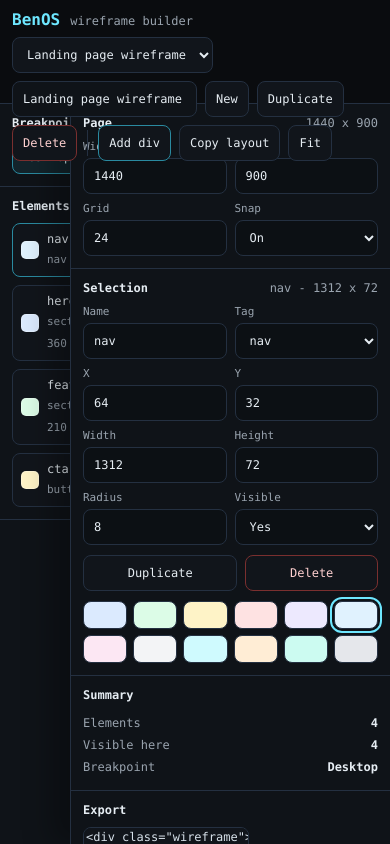
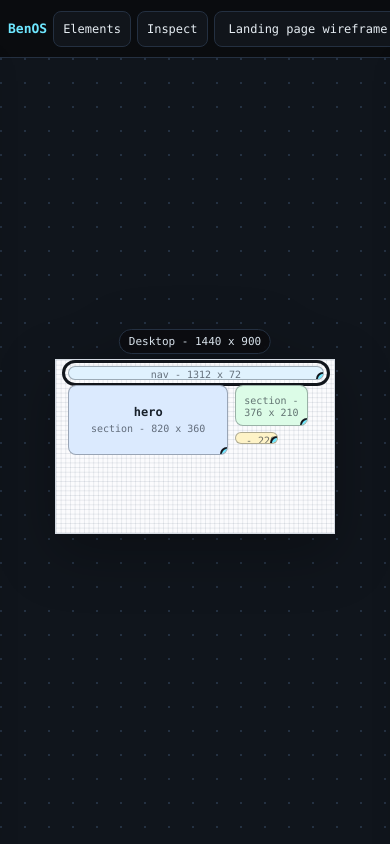
Before and after one commit to simplybenuk/BenOS, a website: page apps/wireframe-builder/index.html in a window 390 px wide. Drawn offline with Linux system fonts and the light colour scheme.

Commit message:
mobile usage added to wireframe builder

```diff
--- a/apps/wireframe-builder/index.html
+++ b/apps/wireframe-builder/index.html
@@ -37,13 +37,34 @@
     .palette{display:grid;grid-template-columns:repeat(6,1fr);gap:6px}.colorBtn{height:28px;border-radius:8px;padding:0}.colorBtn.active{outline:2px solid var(--accent);outline-offset:2px}
     .metric{display:grid;grid-template-columns:1fr auto;gap:8px;font:12px var(--mono);color:var(--muted);padding:4px 0}.metric strong{color:var(--text);font-weight:700}
     .code{height:260px;white-space:pre;overflow:auto;color:#d7e1ea}
-    .toast{position:fixed;left:50%;bottom:16px;transform:translateX(-50%);background:rgba(17,21,27,.96);border:1px solid var(--border);padding:10px 13px;border-radius:999px;font:12px var(--mono);opacity:0;pointer-events:none;transition:.16s;z-index:10}.toast.show{opacity:1}
-    @media(max-width:1120px){header{height:104px}main{height:calc(100vh - 104px);grid-template-columns:240px 1fr}.right{position:absolute;right:0;top:104px;bottom:0;width:320px;max-width:88vw;z-index:4;box-shadow:-18px 0 28px rgba(0,0,0,.3)}.grow,.status{display:none}}
+    .mobilePanels{display:none}.scrim{display:none}.toast{position:fixed;left:50%;bottom:16px;transform:translateX(-50%);background:rgba(17,21,27,.96);border:1px solid var(--border);padding:10px 13px;border-radius:999px;font:12px var(--mono);opacity:0;pointer-events:none;transition:.16s;z-index:10}.toast.show{opacity:1}
+    @media(max-width:1120px){
+      main{height:calc(100dvh - var(--header-h,62px));grid-template-columns:240px 1fr}
+      .mobilePanels{display:flex;gap:6px}.mobilePanels button{height:36px}#toggleElements{display:none}
+      .right{position:fixed;right:0;top:var(--header-h,62px);bottom:0;width:330px;max-width:92vw;z-index:8;box-shadow:-18px 0 28px rgba(0,0,0,.3);transform:translateX(105%);transition:transform .2s ease}.right.open{transform:translateX(0)}
+      .scrim{position:fixed;inset:var(--header-h,62px) 0 0;background:rgba(0,0,0,.45);border:0;z-index:7}.scrim.open{display:block}.grow,.status{display:none}
+    }
+    @media(max-width:760px){
+      header{height:58px;min-height:58px;flex-wrap:nowrap;overflow-x:auto;padding:8px;gap:6px;scrollbar-width:none}header::-webkit-scrollbar{display:none}
+      .brand{margin-right:0;flex:none}.brand span{display:none}.brand b{font-size:13px}
+      header button,header select,header input{flex:none;height:36px}.name{width:150px}.divider{display:none}
+      .mobilePanels{position:sticky;left:0}.mobilePanels button{padding:7px 9px}#toggleElements{display:block}
+      main{grid-template-columns:1fr}
+      .left,.right{position:fixed;top:var(--header-h,58px);bottom:0;width:min(360px,92vw);max-width:none;z-index:8;transition:transform .2s ease;box-shadow:0 12px 30px rgba(0,0,0,.4)}
+      .left{left:0;transform:translateX(-105%)}.left.open{transform:translateX(0)}
+      .right{right:0;transform:translateX(105%)}.right.open{transform:translateX(0)}
+      .viewport{min-width:0}.viewport #stage{padding:28px 20px 38px}.pageLabel{top:-30px;font-size:11px}.scrim{inset:var(--header-h,58px) 0 0}
+      .panel{padding:12px}.fields{gap:9px}.field input,.field select{min-height:38px;font-size:16px}.actions button{min-height:40px}.tab{height:40px}.row{min-height:48px}.row button{height:32px}
+    }
   </style>
 </head>
 <body>
-<header>
+<header id="appHeader">
   <a class="brand" href="../../index.html" aria-label="Back to BenOS"><b>BenOS</b><span>wireframe builder</span></a>
+  <div class="mobilePanels" aria-label="Panels">
+    <button id="toggleElements" aria-controls="elementsPanel" aria-expanded="false">Elements</button>
+    <button id="toggleInspector" aria-controls="inspectorPanel" aria-expanded="false">Inspect</button>
+  </div>
   <select id="projectSelect" aria-label="Saved wireframes"></select>
   <input id="projectName" class="name" aria-label="Wireframe name" placeholder="Wireframe name" />
   <button id="newProject">New</button>
@@ -58,7 +79,7 @@
 </header>
 
 <main>
-  <aside class="left">
+  <aside class="left" id="elementsPanel">
     <section class="panel">
       <div class="panelTitle"><strong>Breakpoint</strong></div>
       <div class="tabs" id="tabs"></div>
@@ -78,7 +99,7 @@
     </div>
   </section>
 
-  <aside class="right">
+  <aside class="right" id="inspectorPanel">
     <section class="panel">
       <div class="panelTitle"><strong>Page</strong><span id="pageMeta"></span></div>
       <div class="fields">
@@ -125,6 +146,7 @@
   </aside>
 </main>
 
+<button id="panelScrim" class="scrim" aria-label="Close panel"></button>
 <div id="toast" class="toast"></div>
 
 <script>
@@ -137,7 +159,7 @@
   ];
   const COLORS = ["#dbeafe","#dcfce7","#fef3c7","#fee2e2","#ede9fe","#e0f2fe","#fce7f3","#f3f4f6","#cffafe","#ffedd5","#ccfbf1","#e5e7eb"];
   const $ = id => document.getElementById(id);
-  const page = $("page"), viewport = $("viewport"), toast = $("toast");
+  const page = $("page"), viewport = $("viewport"), toast = $("toast"), header = $("appHeader");
   let state = load(), currentId = state.currentId || state.projects[0].id, bp = state.breakpoint || "desktop", selectedId = null;
   let ppu = 1, zoom = 1, drag = null, saveTimer = null;
 
@@ -188,6 +210,7 @@
     $("palette").innerHTML = COLORS.map(c => `<button class="colorBtn" data-color="${c}" title="${c}" aria-label="${c}" style="background:${c}"></button>`).join("");
   }
   function render(){
+    syncLayout();
     const p = current(), pageData = p.pages[bp] || breakpoint();
     $("projectName").value = p.name || "";
     $("pageW").value = pageData.w; $("pageH").value = pageData.h; $("gridSize").value = p.grid; $("snap").value = p.snap ? "on" : "off";
@@ -201,6 +224,17 @@
     renderInspector();
     renderCode();
     renderPicker();
+  }
+  function syncLayout(){
+    document.documentElement.style.setProperty("--header-h", `${header.offsetHeight}px`);
+  }
+  function setPanel(panel){
+    const elementsOpen = panel === "elements", inspectorOpen = panel === "inspector";
+    $("elementsPanel").classList.toggle("open", elementsOpen);
+    $("inspectorPanel").classList.toggle("open", inspectorOpen);
+    $("toggleElements").setAttribute("aria-expanded", String(elementsOpen));
+    $("toggleInspector").setAttribute("aria-expanded", String(inspectorOpen));
+    $("panelScrim").classList.toggle("open", Boolean(panel));
   }
   function calculateScale(){
     const pageData = current().pages[bp] || breakpoint();
@@ -344,6 +378,9 @@
   $("addBlock").addEventListener("click", () => addItem());
   $("copyBreakpoint").addEventListener("click", copyBreakpoint);
   $("fitView").addEventListener("click", fit);
+  $("toggleElements").addEventListener("click", () => setPanel($("elementsPanel").classList.contains("open") ? null : "elements"));
+  $("toggleInspector").addEventListener("click", () => setPanel($("inspectorPanel").classList.contains("open") ? null : "inspector"));
+  $("panelScrim").addEventListener("click", () => setPanel(null));
   $("tabs").addEventListener("click", e => { const tab = e.target.closest("[data-bp]"); if (!tab) return; bp = tab.dataset.bp; selectedId = selectedId && current().items.some(i => i.id === selectedId) ? selectedId : current().items[0]?.id || null; zoom = 1; saveSoon(); render(); });
   $("list").addEventListener("click", e => { const copy = e.target.closest("[data-copy]"); if (copy){ duplicateItem(copy.dataset.copy); return; } const row = e.target.closest("[data-id]"); if (row){ selectedId = row.dataset.id; render(); } });
   $("pageW").addEventListener("change", e => { current().pages[bp].w = Math.max(1, Number(e.target.value) || 1); clampFrames(); saveSoon(); render(); });
@@ -368,8 +405,8 @@
   page.addEventListener("pointercancel", e => { if (drag && e.pointerId === drag.pointerId) drag = null; });
   page.addEventListener("click", e => { if (e.target === page){ selectedId = null; render(); } });
   viewport.addEventListener("wheel", e => { if (!e.ctrlKey && !e.metaKey) return; e.preventDefault(); zoom = clamp(zoom + (e.deltaY < 0 ? .1 : -.1), .35, 3); calculateScale(); renderBlocks(); }, {passive:false});
-  window.addEventListener("resize", render);
-  document.addEventListener("keydown", e => { if (e.target.matches("input,select,textarea")) return; if (e.key === "Delete" || e.key === "Backspace") deleteItem(); });
+  window.addEventListener("resize", () => { if (window.innerWidth > 1120) setPanel(null); render(); });
+  document.addEventListener("keydown", e => { if (e.key === "Escape") setPanel(null); if (e.target.matches("input,select,textarea")) return; if (e.key === "Delete" || e.key === "Backspace") deleteItem(); });
 
   selectedId = current().items[0]?.id || null;
   render();
```
Also changed, not shown: 1 other file.
